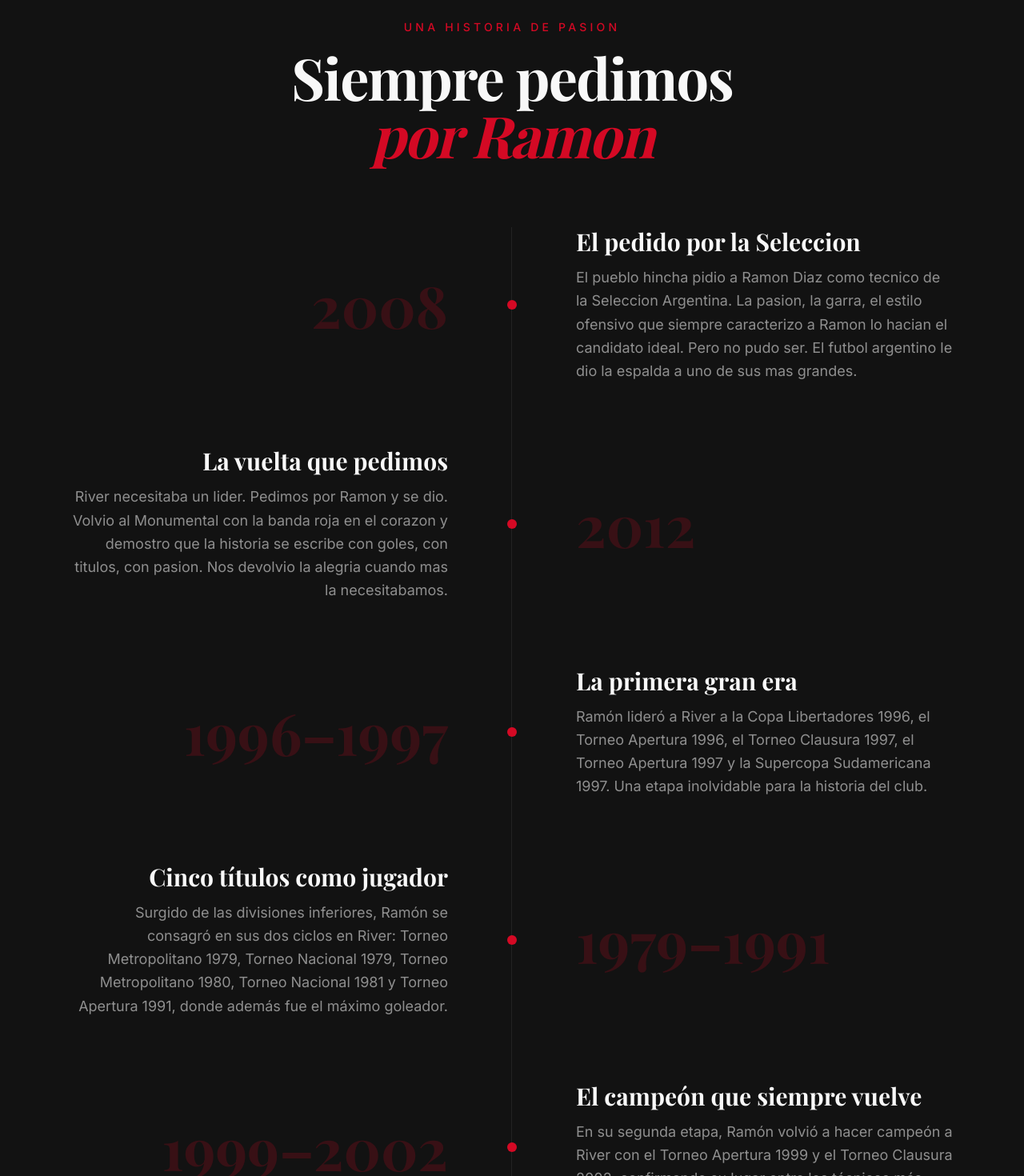
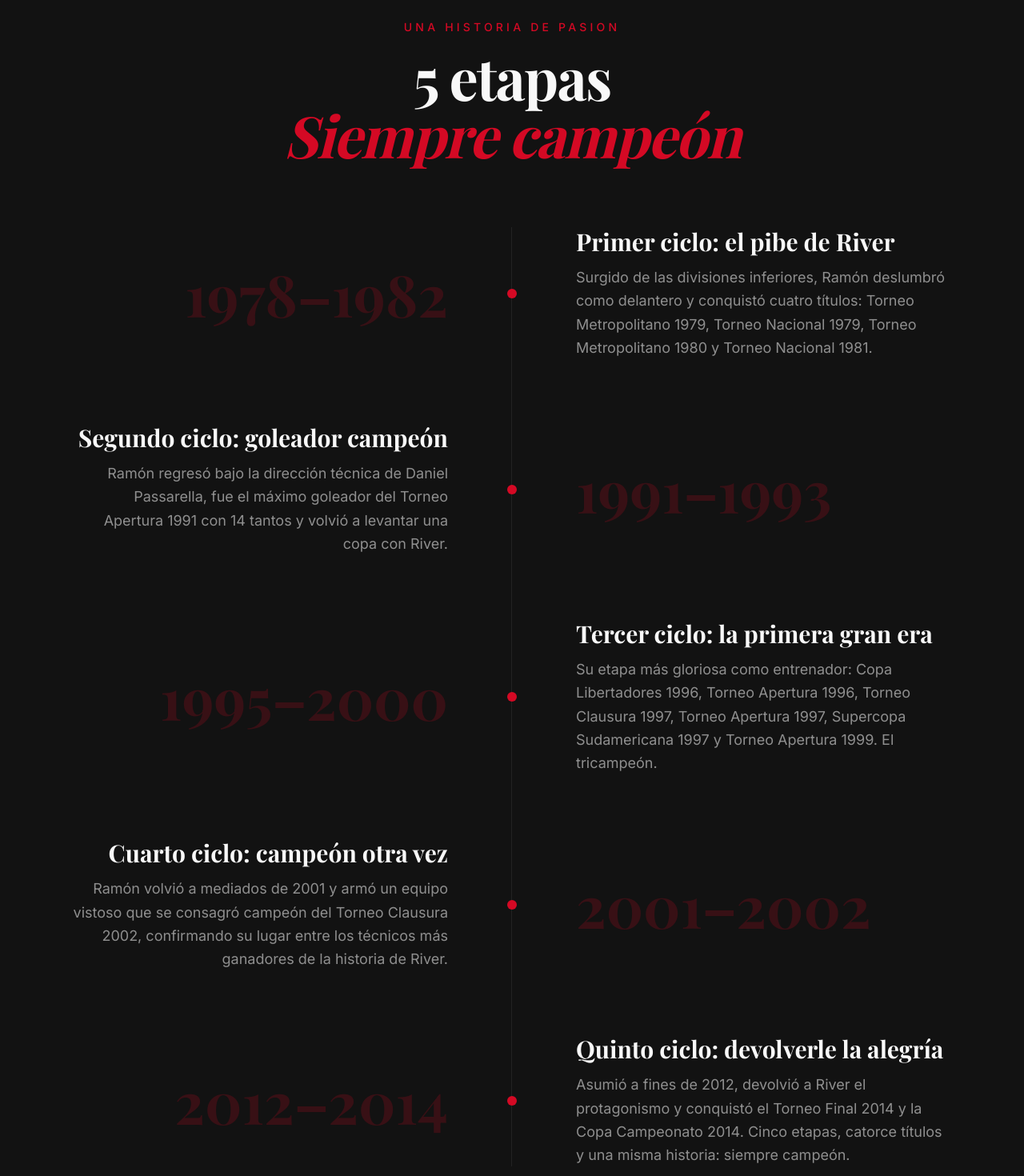
Before and after one commit to julianmedina/ramonariver, a Next.js app: page / in a window 1280 px wide. Shown: the part 920-2390 px from the top of the page at 80% size. Built offline with nearby package versions, Linux system fonts and the light colour scheme; a web font is replaced by a local one.

Commit message:
Update River history to five champion stages

```diff
--- a/components/history-section.tsx
+++ b/components/history-section.tsx
@@ -10,46 +10,34 @@ interface TimelineItem {
 
 const timeline: TimelineItem[] = [
   {
-    year: "2008",
-    title: "El pedido por la Seleccion",
+    year: "1978–1982",
+    title: "Primer ciclo: el pibe de River",
     description:
-      "El pueblo hincha pidio a Ramon Diaz como tecnico de la Seleccion Argentina. La pasion, la garra, el estilo ofensivo que siempre caracterizo a Ramon lo hacian el candidato ideal. Pero no pudo ser. El futbol argentino le dio la espalda a uno de sus mas grandes.",
+      "Surgido de las divisiones inferiores, Ramón deslumbró como delantero y conquistó cuatro títulos: Torneo Metropolitano 1979, Torneo Nacional 1979, Torneo Metropolitano 1980 y Torneo Nacional 1981.",
   },
   {
-    year: "2012",
-    title: "La vuelta que pedimos",
+    year: "1991–1993",
+    title: "Segundo ciclo: goleador campeón",
     description:
-      "River necesitaba un lider. Pedimos por Ramon y se dio. Volvio al Monumental con la banda roja en el corazon y demostro que la historia se escribe con goles, con titulos, con pasion. Nos devolvio la alegria cuando mas la necesitabamos.",
+      "Ramón regresó bajo la dirección técnica de Daniel Passarella, fue el máximo goleador del Torneo Apertura 1991 con 14 tantos y volvió a levantar una copa con River.",
   },
   {
-    year: "1996–1997",
-    title: "La primera gran era",
+    year: "1995–2000",
+    title: "Tercer ciclo: la primera gran era",
     description:
-      "Ramón lideró a River a la Copa Libertadores 1996, el Torneo Apertura 1996, el Torneo Clausura 1997, el Torneo Apertura 1997 y la Supercopa Sudamericana 1997. Una etapa inolvidable para la historia del club.",
+      "Su etapa más gloriosa como entrenador: Copa Libertadores 1996, Torneo Apertura 1996, Torneo Clausura 1997, Torneo Apertura 1997, Supercopa Sudamericana 1997 y Torneo Apertura 1999. El tricampeón.",
   },
   {
-    year: "1979–1991",
-    title: "Cinco títulos como jugador",
+    year: "2001–2002",
+    title: "Cuarto ciclo: campeón otra vez",
     description:
-      "Surgido de las divisiones inferiores, Ramón se consagró en sus dos ciclos en River: Torneo Metropolitano 1979, Torneo Nacional 1979, Torneo Metropolitano 1980, Torneo Nacional 1981 y Torneo Apertura 1991, donde además fue el máximo goleador.",
+      "Ramón volvió a mediados de 2001 y armó un equipo vistoso que se consagró campeón del Torneo Clausura 2002, confirmando su lugar entre los técnicos más ganadores de la historia de River.",
   },
   {
-    year: "1999–2002",
-    title: "El campeón que siempre vuelve",
+    year: "2012–2014",
+    title: "Quinto ciclo: devolverle la alegría",
     description:
-      "En su segunda etapa, Ramón volvió a hacer campeón a River con el Torneo Apertura 1999 y el Torneo Clausura 2002, confirmando su lugar entre los técnicos más ganadores del club.",
-  },
-  {
-    year: "2014",
-    title: "La última alegría",
-    description:
-      "En su tercera etapa, Ramón conquistó el Torneo Final 2014 y la Copa Campeonato 2014. River volvió a celebrar y el pueblo volvió a creer.",
-  },
-  {
-    year: "2026",
-    title: "Estamos de vuelta",
-    description:
-      "River necesita a Ramon otra vez. El hincha lo pide, el corazon lo exige. No hay otro tecnico que entienda lo que significa vestir la banda roja. Es momento de que Ramon vuelva a casa.",
+      "Asumió a fines de 2012, devolvió a River el protagonismo y conquistó el Torneo Final 2014 y la Copa Campeonato 2014. Cinco etapas, catorce títulos y una misma historia: siempre campeón.",
   },
 ]
 
@@ -62,9 +50,9 @@ export function HistorySection() {
             Una historia de pasion
           </p>
           <h2 className="font-serif text-4xl md:text-6xl lg:text-7xl font-bold text-foreground tracking-tight text-balance">
-            Siempre pedimos
+            5 etapas
             <br />
-            <span className="text-primary italic">por Ramon</span>
+            <span className="text-primary italic">Siempre campeón</span>
           </h2>
         </div>
 
```
